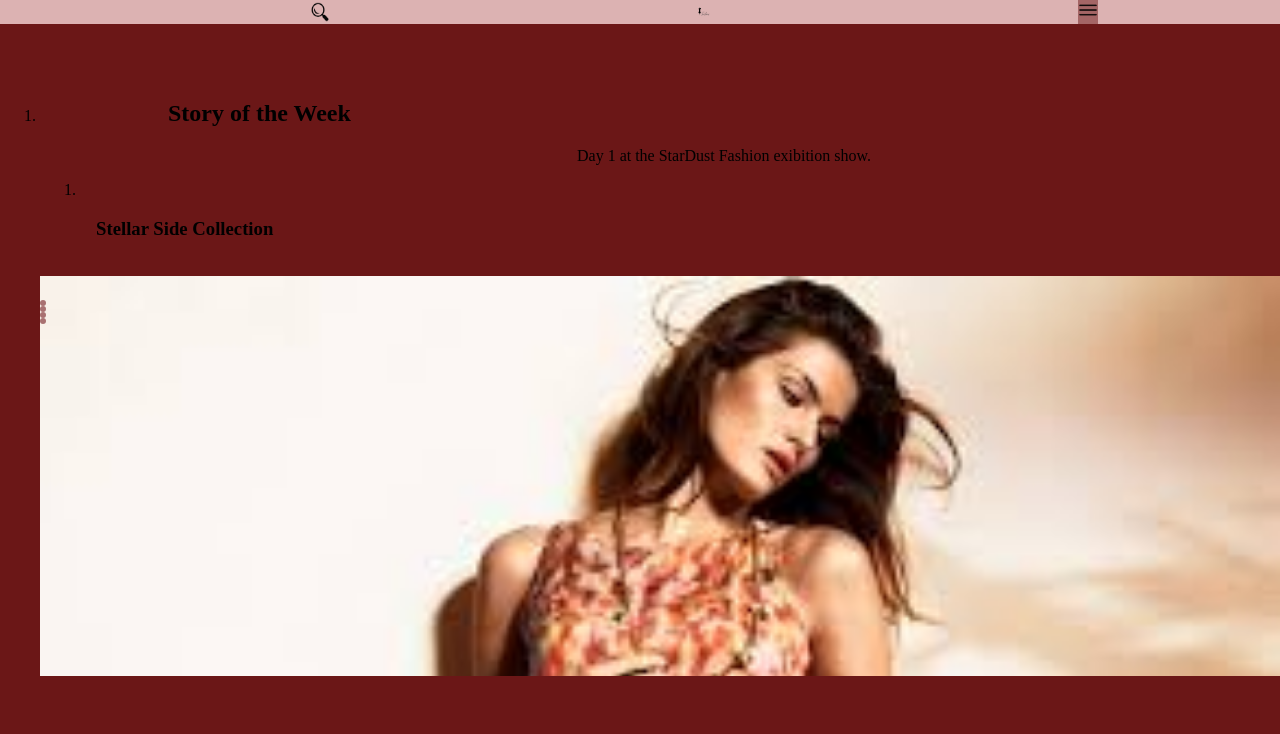
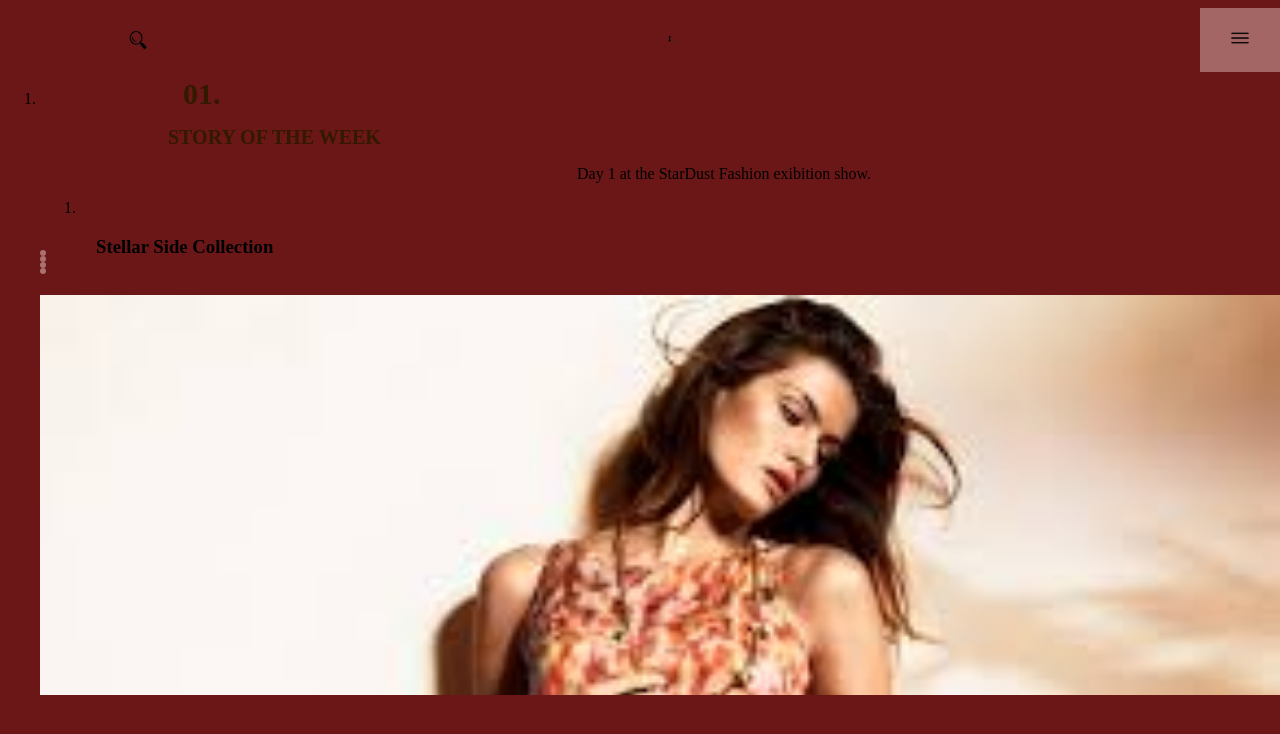
Before and after one commit to Payad/FashionPageLayout, a website: page index.html in a window 1280 px wide. Drawn offline with Linux system fonts and the light colour scheme.

Commit message:
adjusting design

```diff
--- a/src/scss/styles.scss
+++ b/src/scss/styles.scss
@@ -21,19 +21,23 @@ body {
 }
 
 header {
-    height: 10vh;
+    // height: 10vh;
+    height: 7.5vh;
 
     .container {
         display: flex;
-        justify-content: space-around;
+        // justify-content: space-around;
+        justify-content: space-between;
         align-items: center;
-        background-color: $nav;
+        // background-color: $nav;
         // height: inherit;
         width: 100%;
+        height: 10vh;
     }
 
     .menu {
         background-color: $light;
+        padding: 20px 30px;
     }
 }
 
@@ -46,7 +50,8 @@ main {
 
     nav {
         position: absolute;
-        top: 300px;
+        // top: 300px;
+        top: 250px;
         left: 40px;
         z-index: 20;
     }
@@ -80,7 +85,7 @@ main {
     //     }
     // }
 
-    ol.next-pages {
+    ol.pages {
         height: 100%;
         width: 100%;
         // padding: 0;
@@ -110,16 +115,16 @@ main {
             }
 
             h2 {
-                font-size: 50px;
+                font-size: 20px;
                 color: $primary;
                 white-space: nowrap;
                 text-transform: uppercase;
-                margin-left: 2rem;
+                // margin-left: 2rem;
 
                 &::before {
                     display: block;
                     margin: 15px;
-                    font-size: 40px;
+                    font-size: 30px;
                     content: '0' counter(header) "."
 
                 }
```
Also changed, not shown: dist/css/styles.css, 1 other file.
